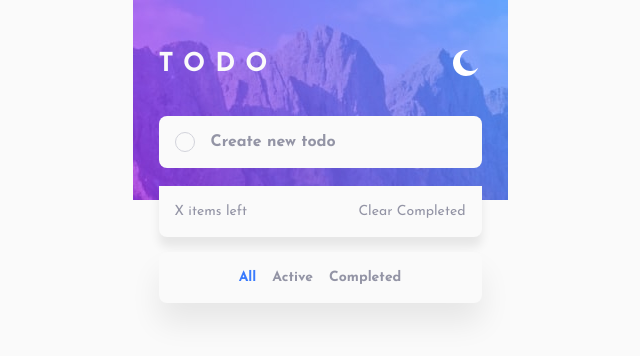
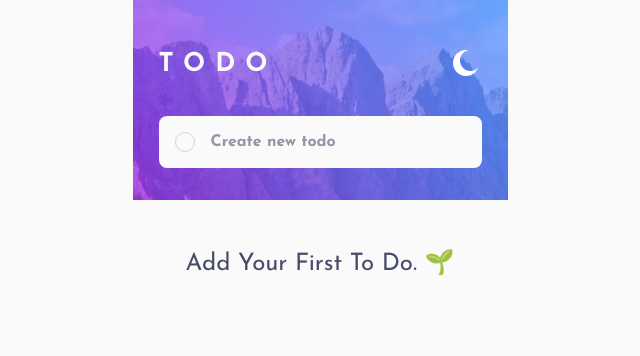
Before and after one commit to AmirhosseinHashemi/ToDo-App, a React (Vite) app: page / in a window 1280 px wide. Shown: the top 356 px of the page, without its empty margins (320-960 px from the left). Built offline with nearby package versions, Linux system fonts and the light colour scheme.

Commit message:
🔨 create message and display it

```diff
--- a/src/App.jsx
+++ b/src/App.jsx
@@ -6,6 +6,7 @@ import Input from "./components/Input/Input";
 import Main from "./components/Main/Main";
 import ItemsList from "./components/ItemsList/ItemsList";
 import Footer from "./components/Footer/Footer";
+import Message from "./components/Message/Message";
 
 function App() {
   const [tasks, setTasks] = useState([]);
@@ -25,6 +26,9 @@ function App() {
         <Input setTasks={setTasks} />
       </Header>
 
+      {tasks.length === 0 ? (
+        <Message message={"Add Your First To Do. 🌱"} />
+      ) : (
         <Main>
           <ItemsList
             tasks={tasks}
@@ -32,8 +36,9 @@ function App() {
             onHandleAsDone={handleTaskAsDone}
           ></ItemsList>
         </Main>
+      )}
 
-      <Footer />
+      {tasks.length !== 0 && <Footer />}
     </>
   );
 }
--- /dev/null
+++ b/src/components/Message/Message.jsx
@@ -0,0 +1,12 @@
+import PropTypes from "prop-types";
+import styles from "./Message.module.css";
+
+function Message({ message }) {
+  return <p className={styles.message}>{message}</p>;
+}
+
+Message.propTypes = {
+  message: PropTypes.string,
+};
+
+export default Message;
--- /dev/null
+++ b/src/components/Message/Message.module.css
@@ -0,0 +1,9 @@
+.message {
+  font-family: inherit;
+  font-size: 2.4rem;
+  text-align: center;
+  font-weight: 400;
+  color: var(--clr-neutral-lightTheme-4);
+  text-transform: capitalize;
+  margin-top: 8rem;
+}
```
Lines whose indentation alone changed are shown as unchanged.
